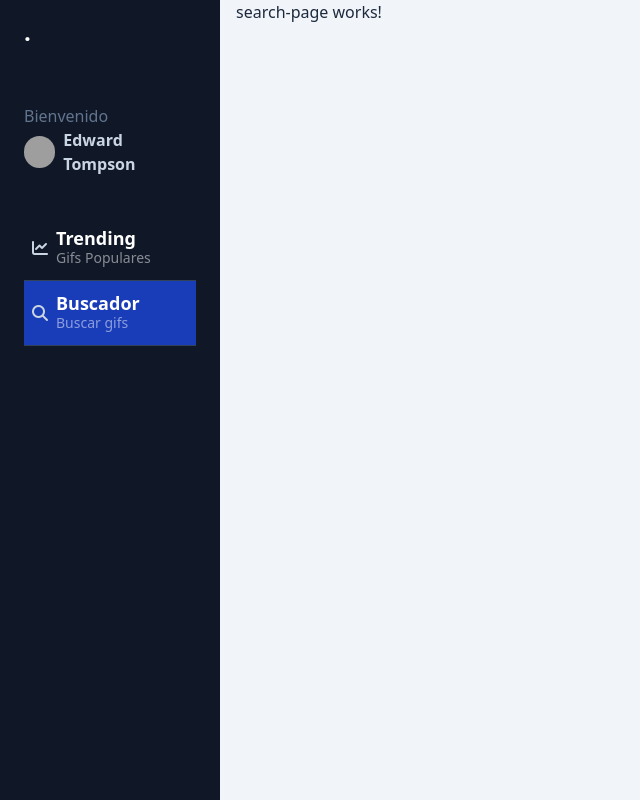
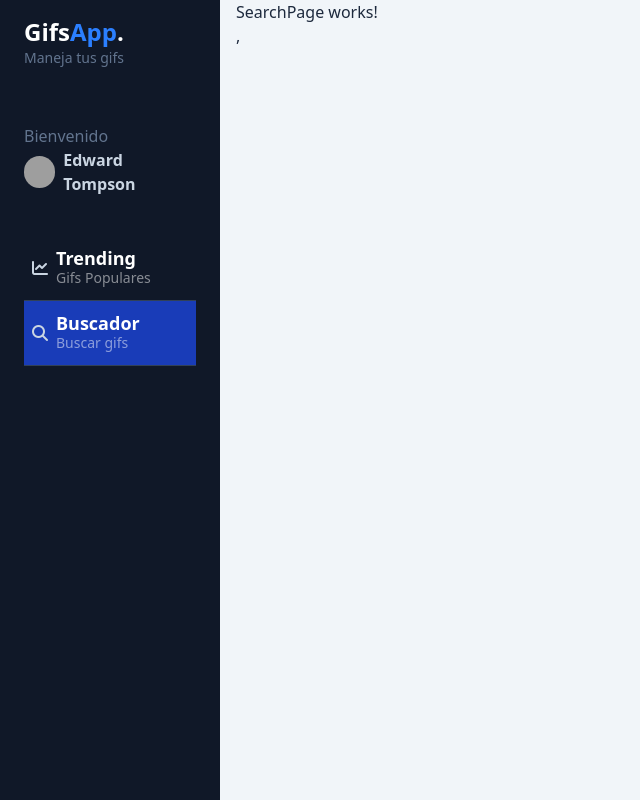
Before and after one commit to JulianMontu/03-gifs-apps-angular-19, an Angular app: page /dashboard/search in a window 1280 px wide. Shown: the whole page, without its empty margins (0-640 px from the left). Built offline with nearby package versions, Linux system fonts and the light colour scheme; grey boxes are pictures that could not be loaded.

Commit message:
trabajo con componentes

```diff
--- /dev/null
+++ b/src/app/gifs/components/gif-list-item/gif-list-item.component.html
@@ -0,0 +1,3 @@
+<div>
+  <img class="h-auto max-w-full rounded-lg" [src]="img()" alt="" />
+</div>
--- /dev/null
+++ b/src/app/gifs/components/gif-list-item/gif-list-item.component.ts
@@ -0,0 +1,14 @@
+import { ChangeDetectionStrategy, Component, input } from '@angular/core';
+
+interface ListItem {
+  src: string;
+}
+@Component({
+  selector: 'gif-list-item',
+  imports: [],
+  templateUrl: './gif-list-item.component.html',
+  changeDetection: ChangeDetectionStrategy.OnPush,
+})
+export class GifListItemComponent {
+  img = input<string>();
+ }
--- /dev/null
+++ b/src/app/gifs/components/gif-list/gif-list.component.html
@@ -0,0 +1,5 @@
+<div class="grid grid-cols-1 sm:grid-cols-2 md:grid-cols-3 gap-4">
+  @for(item of gifs();track item){
+  <gif-list-item [img]="item" />
+  }
+</div>
--- /dev/null
+++ b/src/app/gifs/components/gif-list/gif-list.component.ts
@@ -0,0 +1,11 @@
+import { ChangeDetectionStrategy, Component, input } from '@angular/core';
+import { GifListItemComponent } from '../gif-list-item/gif-list-item.component';
+
+@Component({
+  selector: 'gif-list',
+  imports: [GifListItemComponent],
+  templateUrl: './gif-list.component.html',
+})
+export class GifListComponent {
+  gifs = input<string[]>();
+}
--- a/src/app/gifs/pages/dashboard-page/dashboard-page.component.html
+++ b/src/app/gifs/pages/dashboard-page/dashboard-page.component.html
@@ -4,7 +4,7 @@
 
 <gifs-side-menu/>
 
-        <div class="ml-[220px] px-4 flex flex-col w-full h-full text-slate-800">
+        <div class="ml-[220px] px-4 flex flex-col h-full text-slate-800">
             <router-outlet />
         </div>
 
--- a/src/app/gifs/pages/search-page/search-page.component.css
+++ /dev/null
@@ -1,3 +0,0 @@
-:host {
-  display: block;
-}
--- /dev/null
+++ b/src/app/gifs/pages/search-page/search-page.component.html
@@ -0,0 +1 @@
+<p>SearchPage works!</p>,
--- a/src/app/gifs/pages/search-page/search-page.component.ts
+++ b/src/app/gifs/pages/search-page/search-page.component.ts
@@ -2,9 +2,6 @@ import { ChangeDetectionStrategy, Component } from '@angular/core';
 
 @Component({
   selector: 'app-search-page',
-  imports: [],
-  template: `<p>search-page works!</p>`,
-  styleUrl: './search-page.component.css',
-  changeDetection: ChangeDetectionStrategy.OnPush,
+  templateUrl: './search-page.component.html',
 })
 export default class SearchPageComponent { }
--- a/src/app/gifs/pages/trending-page/trending-page.component.css
+++ /dev/null
@@ -1,3 +0,0 @@
-:host {
-  display: block;
-}
--- /dev/null
+++ b/src/app/gifs/pages/trending-page/trending-page.component.html
@@ -0,0 +1,3 @@
+<div class="py-5">
+    <gif-list [gifs]="gifs"/>
+</div>
--- a/src/app/gifs/pages/trending-page/trending-page.component.ts
+++ b/src/app/gifs/pages/trending-page/trending-page.component.ts
@@ -1,10 +1,25 @@
 import { ChangeDetectionStrategy, Component } from '@angular/core';
+import { GifListComponent } from '../../components/gif-list/gif-list.component';
 
+const imageUrls: string[] = [
+  "https://flowbite.s3.amazonaws.com/docs/gallery/square/image.jpg",
+  "https://flowbite.s3.amazonaws.com/docs/gallery/square/image-1.jpg",
+  "https://flowbite.s3.amazonaws.com/docs/gallery/square/image-2.jpg",
+  "https://flowbite.s3.amazonaws.com/docs/gallery/square/image-3.jpg",
+  "https://flowbite.s3.amazonaws.com/docs/gallery/square/image-4.jpg",
+  "https://flowbite.s3.amazonaws.com/docs/gallery/square/image-5.jpg",
+  "https://flowbite.s3.amazonaws.com/docs/gallery/square/image-6.jpg",
+  "https://flowbite.s3.amazonaws.com/docs/gallery/square/image-7.jpg",
+  "https://flowbite.s3.amazonaws.com/docs/gallery/square/image-8.jpg",
+  "https://flowbite.s3.amazonaws.com/docs/gallery/square/image-9.jpg",
+  "https://flowbite.s3.amazonaws.com/docs/gallery/square/image-10.jpg",
+  "https://flowbite.s3.amazonaws.com/docs/gallery/square/image-11.jpg"
+];
 @Component({
   selector: 'app-trending-page',
-  imports: [],
-  template: `<p>trending-page works!</p>`,
-  styleUrl: './trending-page.component.css',
-  changeDetection: ChangeDetectionStrategy.OnPush,
+  imports:[GifListComponent],
+  templateUrl: './trending-page.component.html',
 })
-export default class TrendingPageComponent { }
+export default class TrendingPageComponent {
+  gifs= imageUrls;
+}
--- a/src/environments/environment.development.ts
+++ b/src/environments/environment.development.ts
@@ -1 +1,6 @@
-export const environment = {};
+export const environment = {
+    production: false,
+    companyName: 'Gifs',
+    companyName2: 'App',
+    companySlogan: 'Maneja tus gifs',
+};
```
